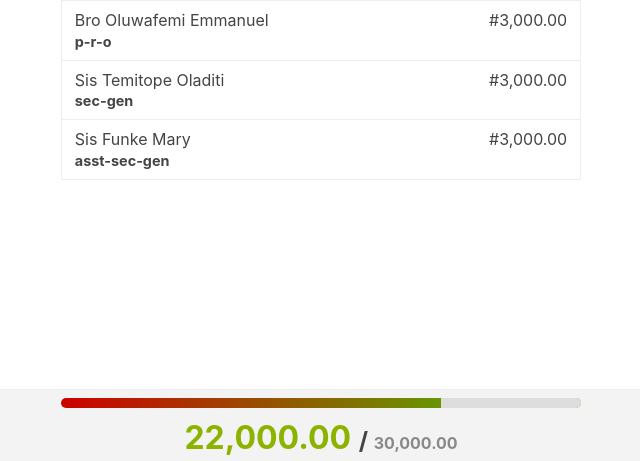
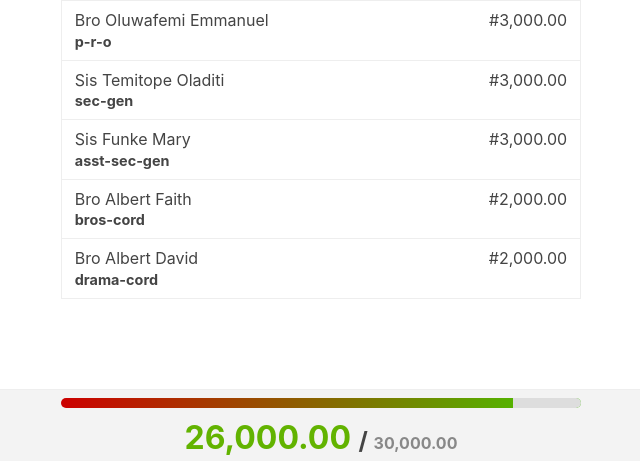
Before and after one commit to onumahkalusamuel/rccg-payments, a PHP site: page / in a window 1280 px wide. Shown: the part 339-800 px from the top of the page, without its empty margins (319-959 px from the left). Run offline with PHP 8.4, Linux system fonts and the light colour scheme.

Commit message:
Added the alberts

```diff
--- a/index.php
+++ b/index.php
@@ -41,6 +41,14 @@
             "name" => "Sis Funke Mary",
             "designation" => "asst-sec-gen",
             "amount" => 3000
+        ], [
+            "name" => "Bro Albert Faith",
+            "designation" => "bros-cord",
+            "amount" => 2000
+        ], [
+            "name" => "Bro Albert David",
+            "designation" => "drama-cord",
+            "amount" => 2000
         ],
 
     ];
```
